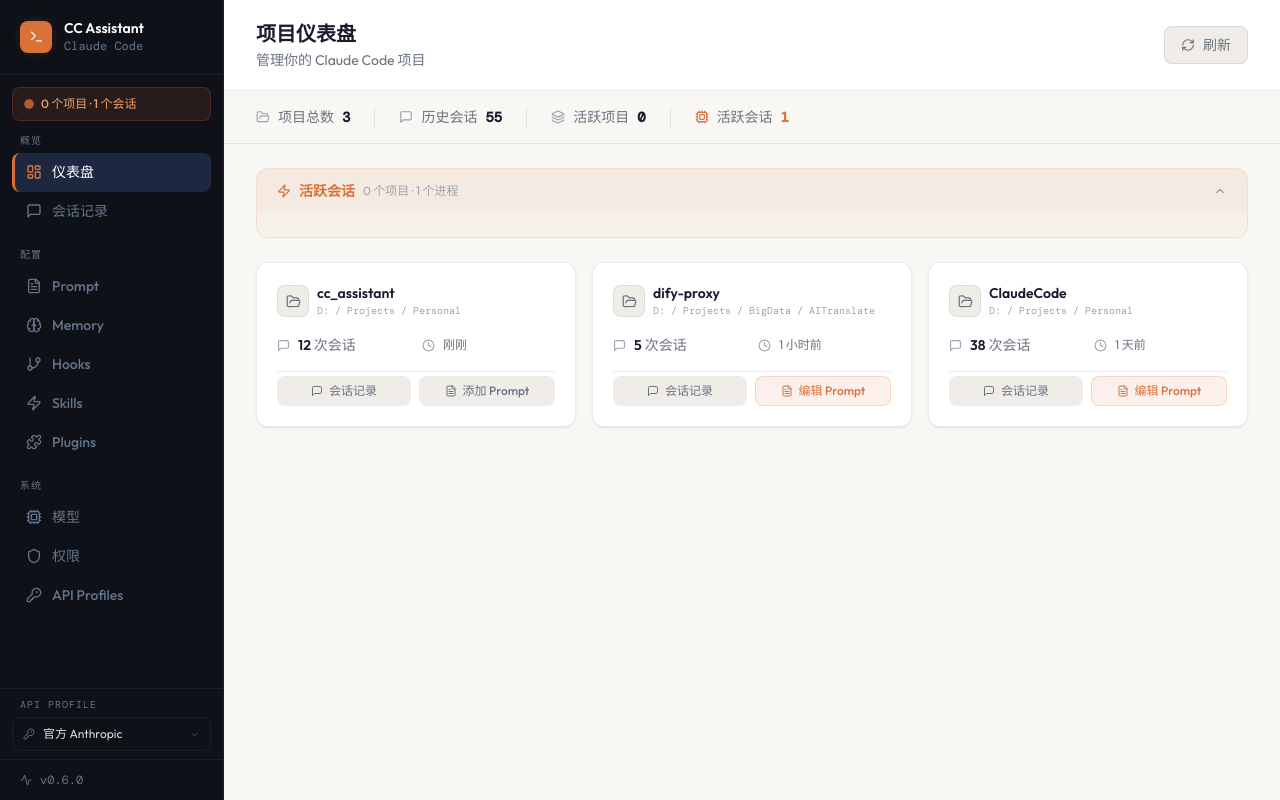
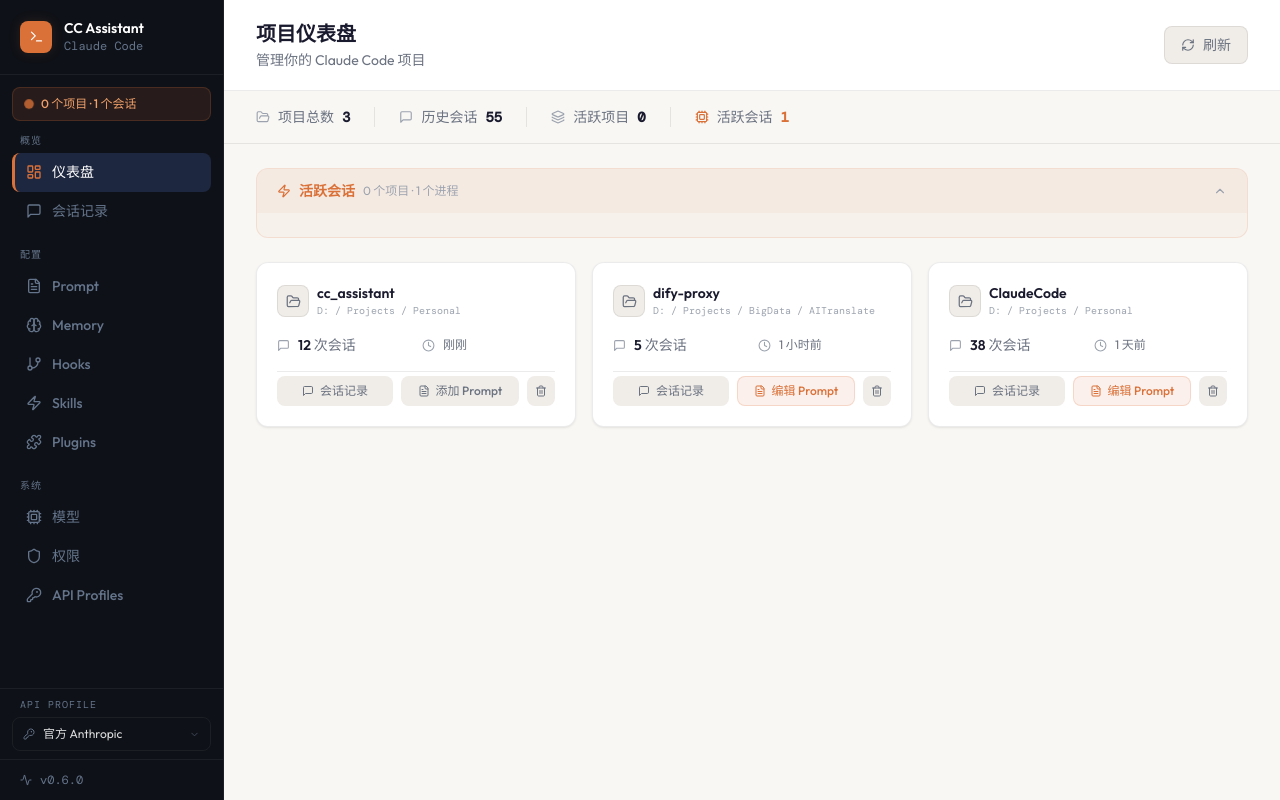
Before and after one commit to MonkeyDTH/cc_assistant, a React (Vite) app: page / in a window 1280 px wide. Built offline with nearby package versions, Linux system fonts and the light colour scheme; a web font is replaced by a local one.

Commit message:
feat: 支持从仪表盘删除整个项目及其会话记录

```diff
--- a/src/components/dashboard/Dashboard.tsx
+++ b/src/components/dashboard/Dashboard.tsx
@@ -13,6 +13,7 @@ export function Dashboard() {
     fetchProjects,
     setActiveNav,
     setSelectedProject,
+    deleteProject,
   } = useAppStore();
 
   function handleSelectSessions(projectId: string) {
@@ -139,6 +140,7 @@ export function Dashboard() {
                 activeSessions={activeSessions}
                 onSelectSessions={() => handleSelectSessions(project.id)}
                 onEditPrompt={() => handleEditPrompt(project.id)}
+                onDeleteProject={() => deleteProject(project.id)}
                 style={{ animationDelay: `${i * 60}ms` }}
               />
             ))}
--- a/src/components/dashboard/ProjectCard.tsx
+++ b/src/components/dashboard/ProjectCard.tsx
@@ -1,4 +1,5 @@
-import { FolderOpen, MessageSquare, Clock, FileText } from "lucide-react";
+import { useState } from "react";
+import { FolderOpen, MessageSquare, Clock, FileText, Trash2 } from "lucide-react";
 import type { Project, ActiveSession } from "@/lib/types";
 import { getProjectName, getProjectDir, formatRelativeTime, encodeCwdToProjectId } from "@/lib/utils";
 
@@ -7,10 +8,13 @@ interface Props {
   activeSessions: ActiveSession[];
   onSelectSessions: () => void;
   onEditPrompt: () => void;
+  onDeleteProject: () => void;
   style?: React.CSSProperties;
 }
 
-export function ProjectCard({ project, activeSessions, onSelectSessions, onEditPrompt, style }: Props) {
+export function ProjectCard({ project, activeSessions, onSelectSessions, onEditPrompt, onDeleteProject, style }: Props) {
+  const [confirmDelete, setConfirmDelete] = useState(false);
+
   const activeSession = activeSessions.find((s) =>
     encodeCwdToProjectId(s.cwd).toLowerCase() === project.id.toLowerCase()
   );
@@ -18,7 +22,7 @@ export function ProjectCard({ project, activeSessions, onSelectSessions, onEditP
 
   return (
     <div
-      className="card-hover rounded-xl p-5 flex flex-col gap-4 animate-fade-in-up"
+      className="card-hover rounded-xl p-5 flex flex-col gap-4 animate-fade-in-up relative"
       style={{
         background: "var(--surface-card)",
         border: `1px solid ${isActive ? "rgba(217,113,57,0.3)" : "var(--border)"}`,
@@ -137,7 +141,58 @@ export function ProjectCard({ project, activeSessions, onSelectSessions, onEditP
           <FileText size={12} />
           {project.has_project_claude_md ? "编辑 Prompt" : "添加 Prompt"}
         </button>
+
+        <button
+          onClick={() => setConfirmDelete(true)}
+          className="flex items-center justify-center px-2 py-1.5 rounded-lg text-xs font-medium transition-colors"
+          style={{ background: "var(--surface-2)", color: "var(--text-secondary)" }}
+          title="删除项目"
+          onMouseEnter={(e) => {
+            e.currentTarget.style.background = "rgba(239,68,68,0.12)";
+            e.currentTarget.style.color = "#ef4444";
+          }}
+          onMouseLeave={(e) => {
+            e.currentTarget.style.background = "var(--surface-2)";
+            e.currentTarget.style.color = "var(--text-secondary)";
+          }}
+        >
+          <Trash2 size={12} />
+        </button>
       </div>
+
+      {/* 删除确认弹框 */}
+      {confirmDelete && (
+        <div
+          className="absolute inset-0 rounded-xl flex flex-col items-center justify-center gap-3 p-5"
+          style={{ background: "var(--surface-card)", zIndex: 10, border: "1px solid #ef4444" }}
+        >
+          <Trash2 size={20} style={{ color: "#ef4444" }} />
+          <div className="text-center">
+            <p className="text-sm font-semibold" style={{ color: "var(--text-primary)" }}>
+              确认删除项目？
+            </p>
+            <p className="text-xs mt-1" style={{ color: "var(--text-secondary)" }}>
+              将删除所有会话记录，此操作不可撤销
+            </p>
+          </div>
+          <div className="flex gap-2 w-full">
+            <button
+              onClick={() => setConfirmDelete(false)}
+              className="flex-1 py-1.5 rounded-lg text-xs font-medium"
+              style={{ background: "var(--surface-2)", color: "var(--text-secondary)" }}
+            >
+              取消
+            </button>
+            <button
+              onClick={() => { setConfirmDelete(false); onDeleteProject(); }}
+              className="flex-1 py-1.5 rounded-lg text-xs font-medium"
+              style={{ background: "#ef4444", color: "white" }}
+            >
+              确认删除
+            </button>
+          </div>
+        </div>
+      )}
     </div>
   );
 }
--- a/src/lib/tauri-api.ts
+++ b/src/lib/tauri-api.ts
@@ -230,6 +230,8 @@ export const api = {
     invoke<ConversationRecord[]>("read_conversation", { projectId, sessionId }),
   deleteSession: (projectId: string, sessionId: string) =>
     invoke<void>("delete_session", { projectId, sessionId }),
+  deleteProject: (projectId: string) =>
+    invoke<void>("delete_project", { projectId }),
   resumeSession: (projectPath: string, sessionId: string) =>
     invoke<void>("resume_session", { projectPath, sessionId }),
 
--- a/src/stores/app-store.ts
+++ b/src/stores/app-store.ts
@@ -34,6 +34,9 @@ interface AppState {
   fetchProfiles: () => Promise<void>;
   saveProfiles: (config: ProfilesConfig) => Promise<void>;
   switchProfile: (profileId: string) => Promise<void>;
+
+  // 删除项目
+  deleteProject: (projectId: string) => Promise<void>;
 
   // 派生选择器（不存入 store state，仅作运行时函数）
   isProjectActive: (projectId: string) => boolean;
@@ -109,6 +112,12 @@ export const useAppStore = create<AppState>((set, get) => ({
     }
   },
 
+  // 删除项目：删除后从列表移除
+  deleteProject: async (projectId: string) => {
+    await api.deleteProject(projectId);
+    set((state) => ({ projects: state.projects.filter((p) => p.id !== projectId) }));
+  },
+
   // 根据活跃会话判断某项目是否正在运行
   isProjectActive: (projectId: string) => {
     const { activeSessions } = get();
```
Also changed, not shown: 2 other files (tests, documents, lock files or other folders).
